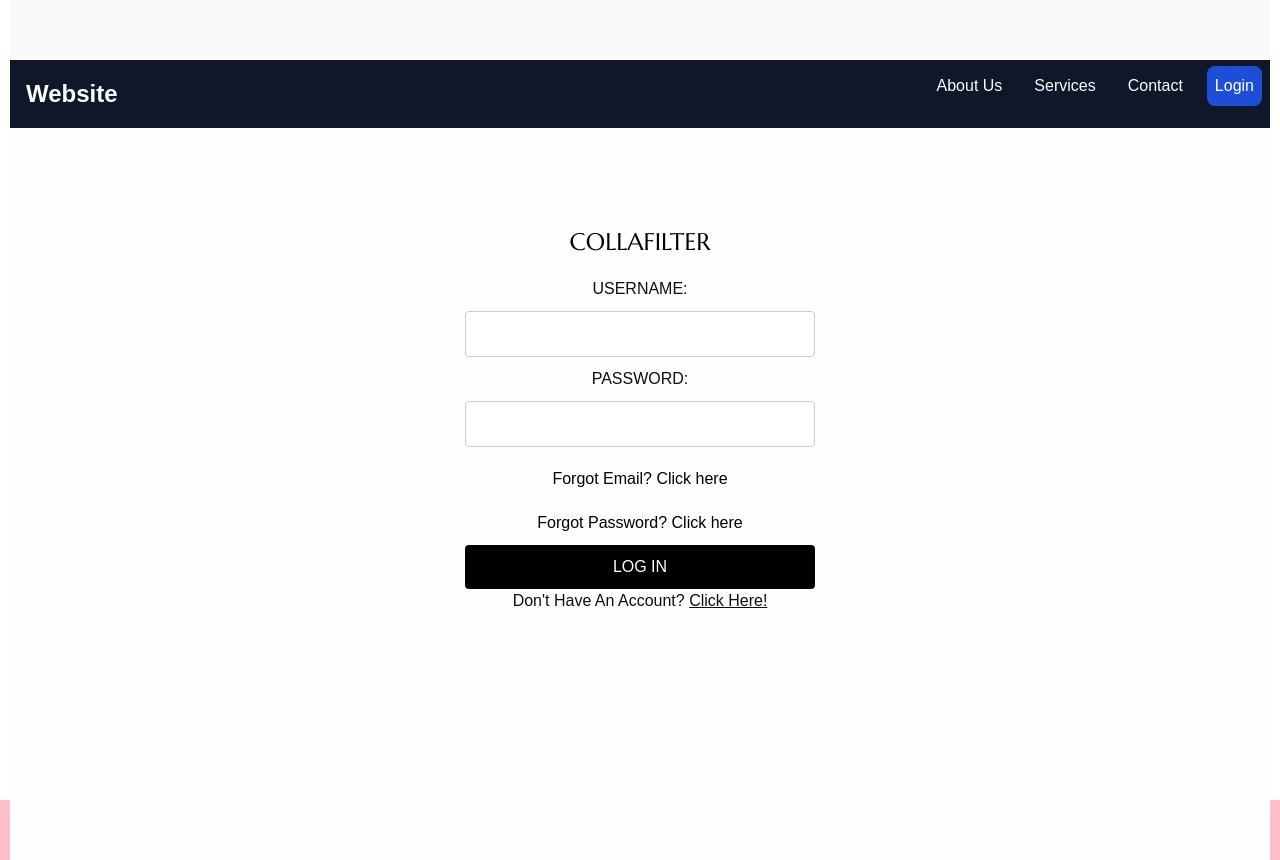
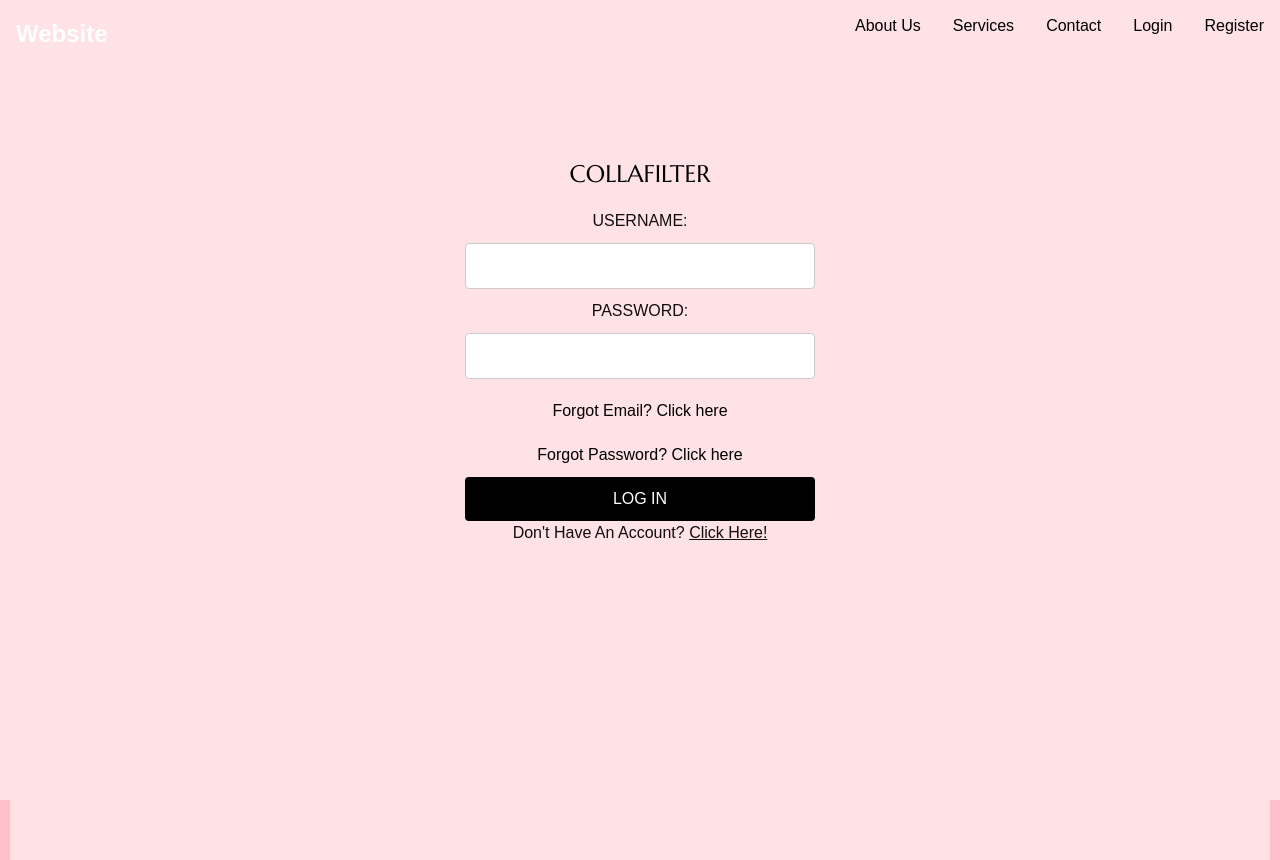
Before and after one commit to ihxqi/FYPanything, a React (Create React App) app: page /login in a window 1280 px wide. Built offline with nearby package versions, Linux system fonts and the light colour scheme.

Commit message:
Co-authored-by: HuskedX <HuskedX@users.noreply.github.com>

```diff
--- a/package.json
+++ b/package.json
@@ -7,6 +7,7 @@
     "@testing-library/react": "^13.4.0",
     "@testing-library/user-event": "^13.5.0",
     "bootstrap": "^5.3.3",
+    "openai": "^4.28.4",
     "react": "^18.2.0",
     "react-bootstrap": "^2.10.1",
     "react-dom": "^18.2.0",
--- a/src/app/App.css
+++ b/src/app/App.css
@@ -1,16 +1,29 @@
-.page {
-  position: relative;
+/* Reset default margin and padding for all elements */
+* {
+  margin: 0;
+  padding: 0;
 }
 
-.page>div {
-  position: absolute;
-  background: var(--bg-color);
-  left: 0;
-  right: 0;
-  top: 0;
-}
-.App {
-  background-color: #fefefe;
-  height: 100vh;
+/* Ensure full height and width for html and body */
+html, body {
+  height: 100%;
   width: 100%;
 }
+
+/* Ensure full height and width for .App */
+.App {
+  background-color: #ffe2e6;
+  height: 100vh; /* Ensure full viewport height */
+  width: 100%; /* Ensure full viewport width */
+}
+
+/* Ensure full height for .page and remove absolute positioning from its child div */
+.page {
+  position: relative; /* Add relative positioning */
+  height: 100%; /* Ensure full viewport height */
+  width: 100%; /* Ensure full viewport width */
+}
+
+.page > div {
+  background: var(--bg-color);
+}
--- a/src/app/App.js
+++ b/src/app/App.js
@@ -5,7 +5,9 @@ import "./App.css";
 import Navbar from "../components/Navbar"; // Update the path if necessary
 //import ContactUs from "../contact/index";
 import { AboutUs, Home, Information, Login } from "../components/pages";
-
+import { Roles } from "../components/pages";
+import PartnerRegistrationForm from "../components/partners/PartnerRegistrationForm";
+import UserRegistrationForm from "../components/users/UserRegistrationForm";
 
 
 export default function App() {
@@ -17,7 +19,10 @@ export default function App() {
           <Route path="/" element={<Home />} />
           <Route path="/about" element={<AboutUs />} />
           <Route path="/information" element={<Information />} />
-          <Route path="/login" element={<Login />} /> {/* Login route added */}
+          <Route path="/login" element={<Login />} />
+          <Route path="/roles" element={<Roles />} />
+          <Route path="/register/partner" component={PartnerRegistrationForm} />
+          <Route path="/register/user" component={UserRegistrationForm} />
         </Routes>
       </div>
     </Router>
--- a/src/components/Navbar.css
+++ b/src/components/Navbar.css
@@ -1,15 +1,18 @@
 .active{
-    background-color: #1d4ed8;
+    background-color: #ffe2e6;
 }
 
 nav {
     display: flex;
+    z-index: 1000;
     justify-content: space-between;
     align-items: center;
-    background-color: #0f172a;
-    color: white;
-    position: sticky;
+    background-color: #ffe2e6;
+    color: black;
+    position: fixed; /* Change position to fixed */
     top: 0;
+    left: 0;
+    right: 0;
 }
 
 nav .title {
@@ -31,14 +34,14 @@ nav ul li {
 nav ul li a {
     display: block;
     text-decoration: none;
-    color: white;
+    color: black;
     padding: 0.5rem;
     margin: 0 0.5rem;
     border-radius: 0.5rem;
 }
-
+/*word^*/
 nav ul li a:not(.active):hover {
-    background-color:#172554 ;
+    background-color:#ffe2e6 ;
 }
 
 nav .menu {
@@ -55,7 +58,7 @@ nav .menu {
 nav .menu span {
     height: 0.4rem;
     width: 100%;
-    background-color: #fff;
+    background-color: #ffe2e6;
     border-radius: 0.2rem;
 }
 
--- a/src/components/Navbar.js
+++ b/src/components/Navbar.js
@@ -30,6 +30,9 @@ export const Navbar = () => {
         <li>
           <NavLink to="/login">Login</NavLink>
         </li>
+        <li>
+          <NavLink to="/roles">Register</NavLink>
+        </li>
       </ul>
     </nav>
   );
--- /dev/null
+++ b/src/components/pages/RegisterRole.css
@@ -0,0 +1,32 @@
+body, html {
+    height: 100%;
+    margin: 0;
+    font-family: 'Arial', sans-serif;
+    background: pink; /* Replace with the specific background color or image you need */
+  }
+
+  .containerStyle {
+    display: flex;
+    flex-direction: column;
+    align-items: center;
+    justify-content: center;
+    height: 100vh;
+  }
+
+  .buttonStyle {
+    margin: 15px;
+    font-size: 25px;
+    padding: 15px 20px;
+    width: 275px;
+  }
+  .buttonStyle:hover{
+    background-color: lightpink;
+  }
+
+  .iconStyle {
+    margin-right: 8px;
+    max-width: 325px; /* Set the maximum width as needed */
+    max-height: 250px; /* Set the maximum height as needed */
+    width: auto; /* This ensures the image scales proportionally based on the maximum width */
+    height: auto; /* This ensures the image scales proportionally based on the maximum height */
+  }
--- a/src/components/pages/index.jsx
+++ b/src/components/pages/index.jsx
@@ -2,3 +2,4 @@ export * from "./AboutUs";
 export * from "./Home";
 export * from "./Information";
 export { default as Login } from "./Login";
+export { default as Roles } from "./Roles";
--- /dev/null
+++ b/src/components/partners/PartnerRegistrationForm.js
@@ -0,0 +1,14 @@
+// PartnerRegistrationForm.js
+
+import React from "react";
+
+const PartnerRegistrationForm = () => {
+  return (
+    <div>
+      <h2>Partner Registration Form</h2>
+      {/* Add your partner registration form fields here */}
+    </div>
+  );
+};
+
+export default PartnerRegistrationForm;
--- /dev/null
+++ b/src/components/users/UserRegistrationForm.js
@@ -0,0 +1,14 @@
+// UserRegistrationForm.js
+
+import React from "react";
+
+const UserRegistrationForm = () => {
+  return (
+    <div>
+      <h2>User Registration Form</h2>
+      {/* Add your user registration form fields here */}
+    </div>
+  );
+};
+
+export default UserRegistrationForm;
--- a/src/index.css
+++ b/src/index.css
@@ -1,6 +1,6 @@
 :root {
-    --bg-color: #fafafa;
-    --primary-color: #ffffff;
+    --bg-color: #ffffff;
+    --primary-color: #ffe2e6;
     --secondary-color: #070707;
     --text-color: #110d0d;
     --text-color-2: #0f0d0d;
```
Also changed, not shown: src/components/pages/RegisterRole.js (added, +25 -0 lines), 1 other file (tests, documents, lock files or other folders).
